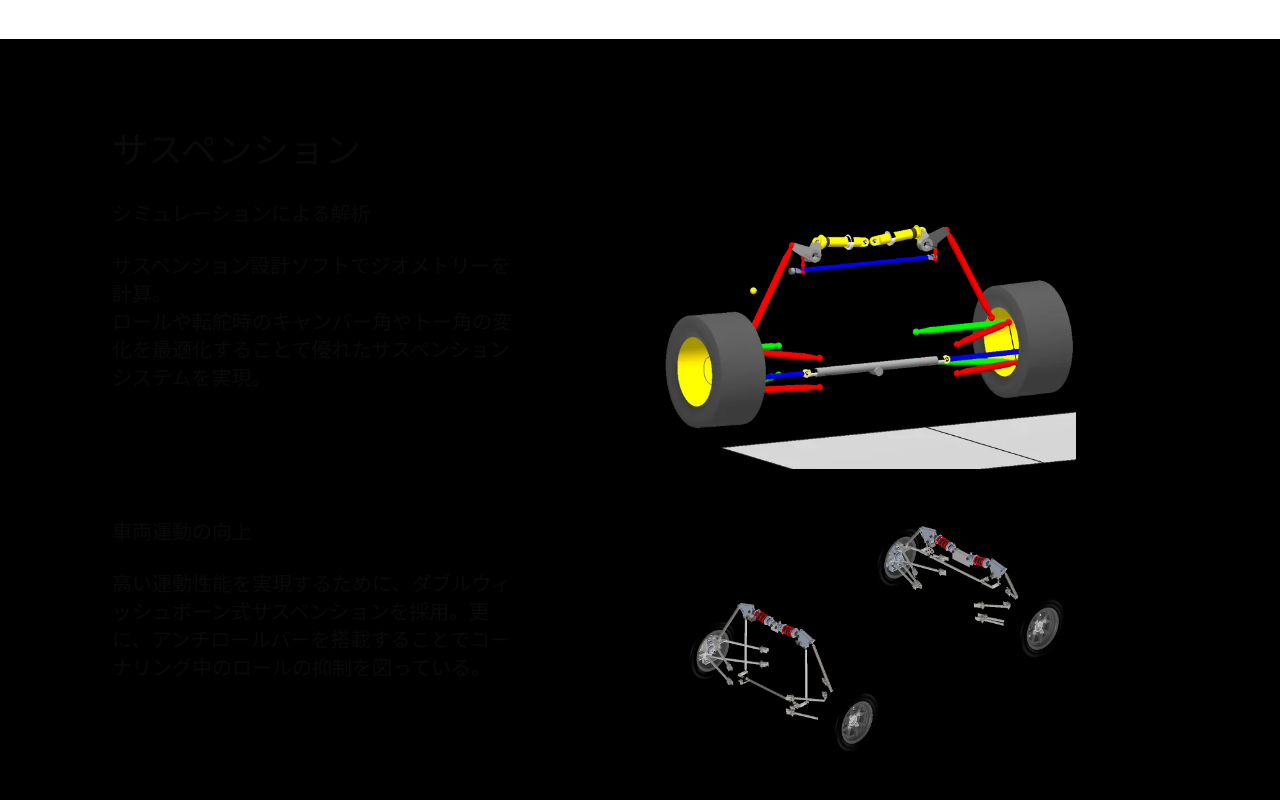
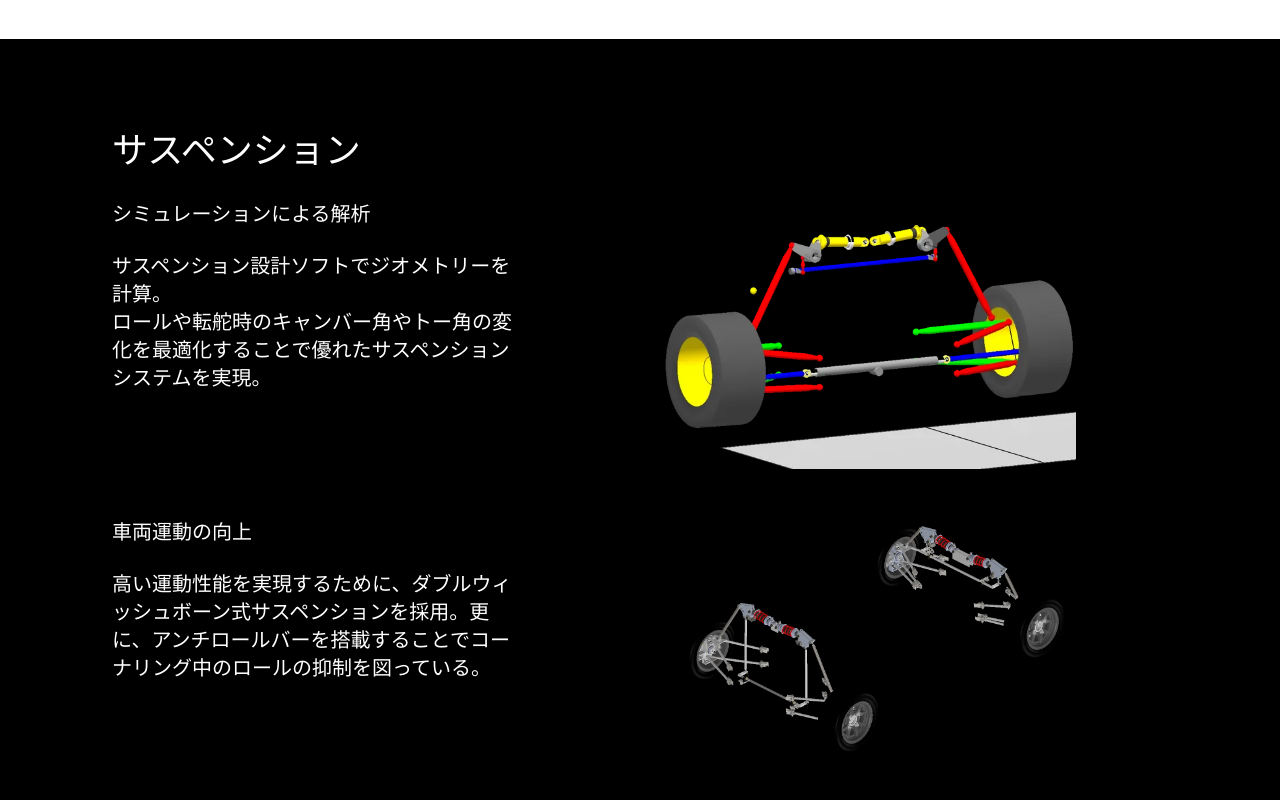
Before and after one commit to nextfp/nextPage, a Next.js app: page /chassis in a window 1280 px wide. Shown: the part 1020-1820 px from the top of the page. Built offline with nearby package versions, Linux system fonts and the light colour scheme.

Commit message:
fix: シャシーとパワトレで白文字の箇所が黒になってた箇所を修正

```diff
--- a/app/chassis/Introduction.tsx
+++ b/app/chassis/Introduction.tsx
@@ -44,14 +44,16 @@ const Introduction = () => {
           <section className="bg-black" key={data.title}>
             <div className="mx-auto max-w-screen-2xl px-8 py-22 sm:px-28">
               <header>
-                <h2 className="mb-8 text-4xl font-medium">{data.title}</h2>
+                <h2 className="mb-8 text-4xl font-medium text-white">
+                  {data.title}
+                </h2>
               </header>
               <div className="grid grid-cols-12 gap-4 md:gap-12">
                 {data.element.map((element) => (
                   <React.Fragment key={element.name}>
                     <div className="col-span-full flex flex-col gap-6 lg:col-span-5">
-                      <h3 className="text-xl">{element.name}</h3>
-                      <p className="break-all text-xl">
+                      <h3 className="text-xl text-white">{element.name}</h3>
+                      <p className="break-all text-xl text-white">
                         {element.description.split("\n").map((line, index) => (
                           <React.Fragment key={line}>
                             {line}
--- a/app/powerTrain/introduction.tsx
+++ b/app/powerTrain/introduction.tsx
@@ -44,14 +44,16 @@ const Introduction = () => {
           <section className="bg-black" key={data.title}>
             <div className="mx-auto max-w-screen-2xl px-8 py-22 sm:px-28">
               <header>
-                <h2 className="mb-8 text-4xl font-medium">{data.title}</h2>
+                <h2 className="mb-8 text-4xl font-medium text-white">
+                  {data.title}
+                </h2>
               </header>
               <div className="grid grid-cols-12 gap-4 md:gap-12">
                 {data.element.map((element) => (
                   <React.Fragment key={element.name}>
                     <div className="col-span-full flex flex-col gap-6 lg:col-span-5">
-                      <h3 className="text-xl">{element.name}</h3>
-                      <p className="break-all text-xl">
+                      <h3 className="text-xl text-white">{element.name}</h3>
+                      <p className="break-all text-xl text-white">
                         {element.description.split("\n").map((line, index) => (
                           <React.Fragment key={line}>
                             {line}
```
